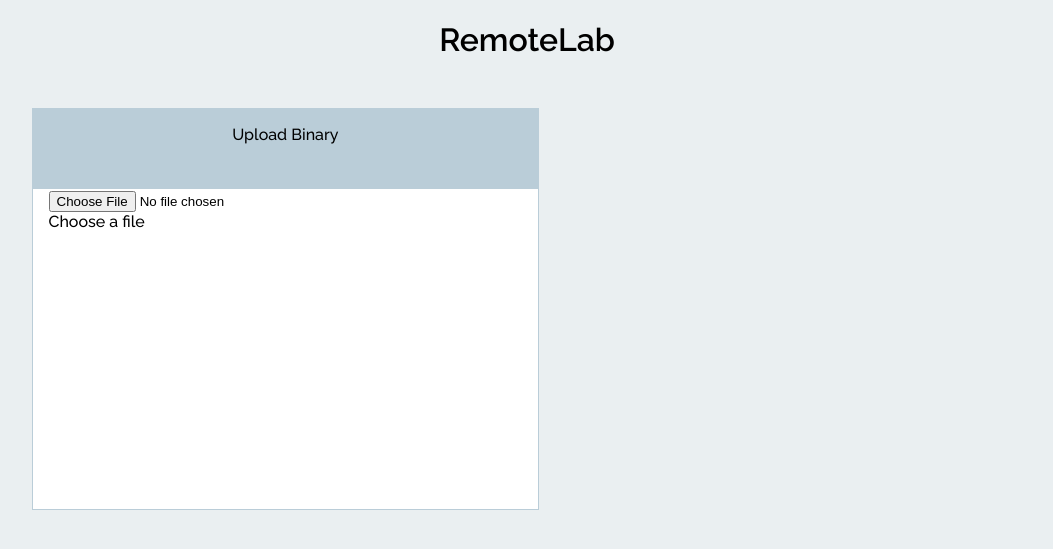
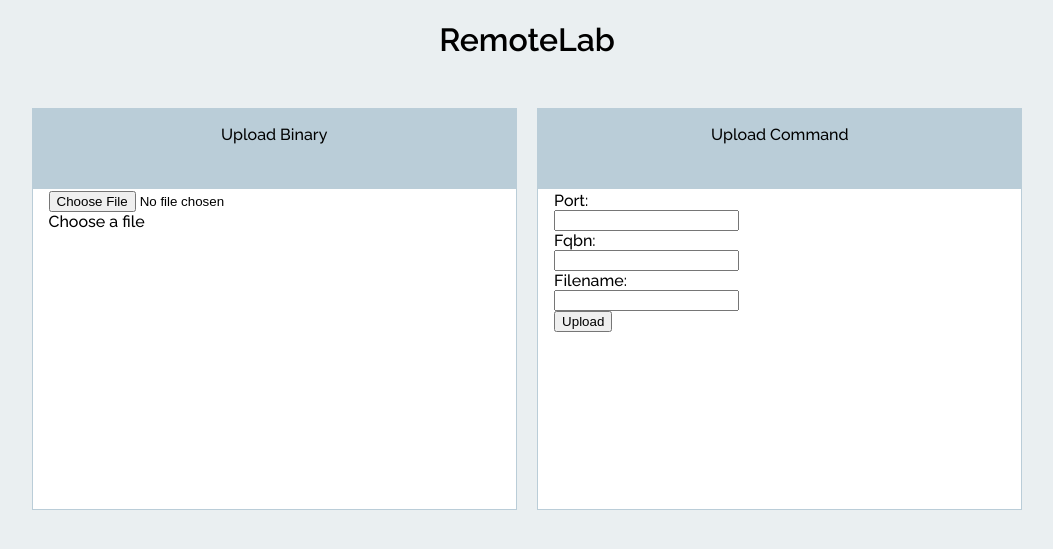
Before and after one commit to ZoroXV/RemoteLab, a Flask app: page / in a window 1280 px wide. Shown: the top 549 px of the page, without its empty margins (113-1166 px from the left). Run offline with Flask 2, Linux system fonts and the light colour scheme.

Commit message:
feat: Frontend: Flask: Add routes for Upload Command Form

```diff
--- a/src/frontend/app.py
+++ b/src/frontend/app.py
@@ -1,4 +1,4 @@
-from flask import  Flask, render_template
+from flask import  Flask, render_template, request, json
 
 app = Flask(__name__)
 
@@ -6,5 +6,15 @@ app = Flask(__name__)
 def index():
     return render_template('index.html')
 
+@app.route('/upload_command', methods=["POST"])
+def upload_command():
+    data = request.form
+    return data
+
+@app.route('/upload_binary', methods=["POST"])
+def upload_binary():
+    data = request.form
+    return data
+
 if __name__ == '__main__':
-    app.run(host='0.0.0.0')
+    app.run(debug=True, host='0.0.0.0')
--- a/src/frontend/templates/widgets/base.html
+++ b/src/frontend/templates/widgets/base.html
@@ -1,5 +1,6 @@
 {% block widgets %}
     <div class="widgets">
         {% include 'widgets/upload_binary.html' %}
+        {% include 'widgets/upload_command.html' %}
     </div>
 {% endblock %}
--- /dev/null
+++ b/src/frontend/templates/widgets/upload_command.html
@@ -0,0 +1,17 @@
+{% block upload_command %}
+    <div class="widget">
+        <div class="widget-title">
+            <p>Upload Command</p>
+        </div>
+        <div class="widget-content">
+            <form action="/upload_command" method="POST">
+                <div>
+                    <label>Port: <input type="text" name="port"></label>
+                    <label>Fqbn: <input type="text" name="fqbn"></label>
+                    <label>Filename: <input type="text" name="filename"></label>
+                    <input type="submit" value="Upload">
+                </div>
+            </form>
+        </div>
+    </div>
+{% endblock %}
```
Also changed, not shown: src/frontend/requirements.txt (line endings or trailing spaces).
